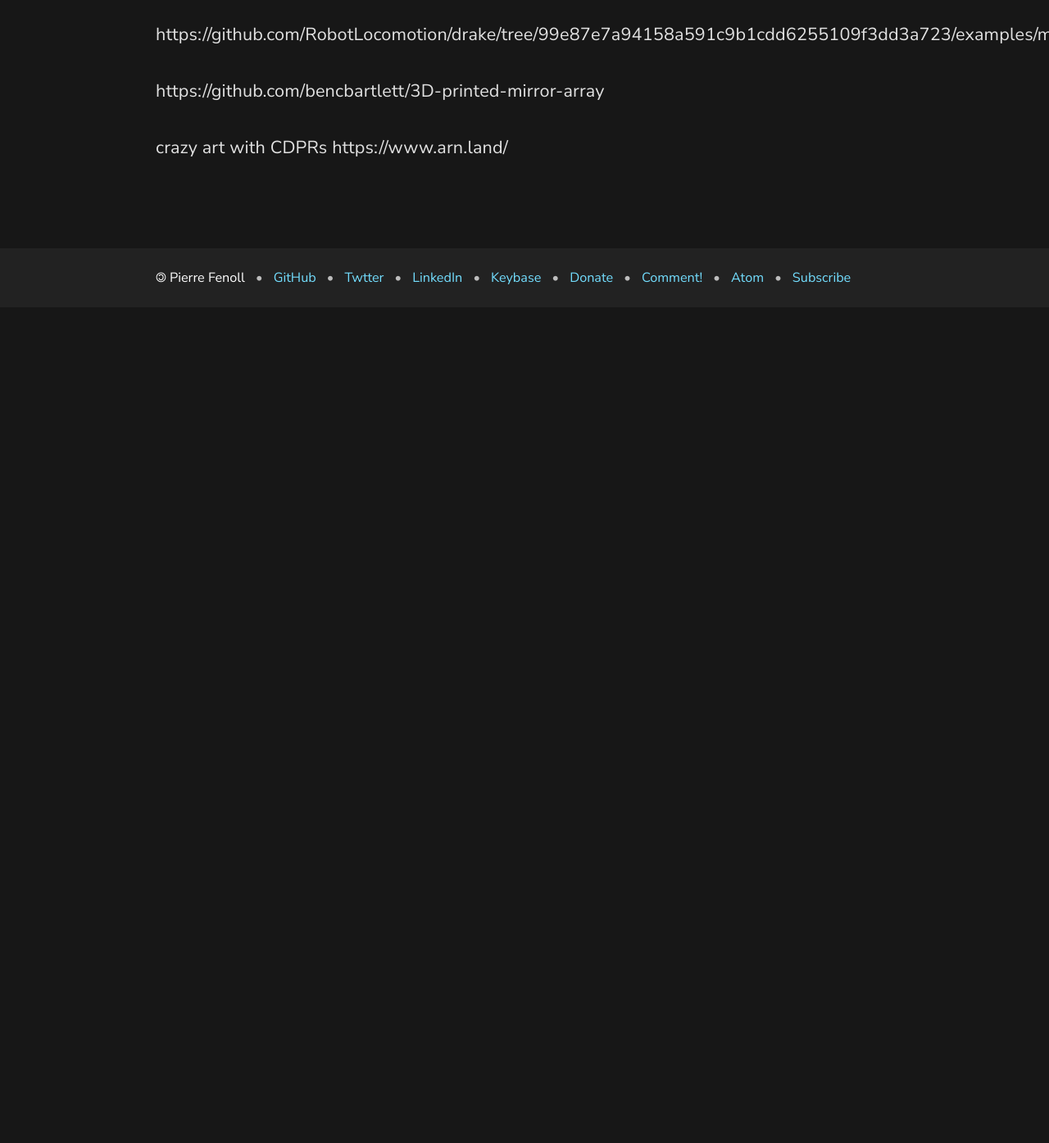
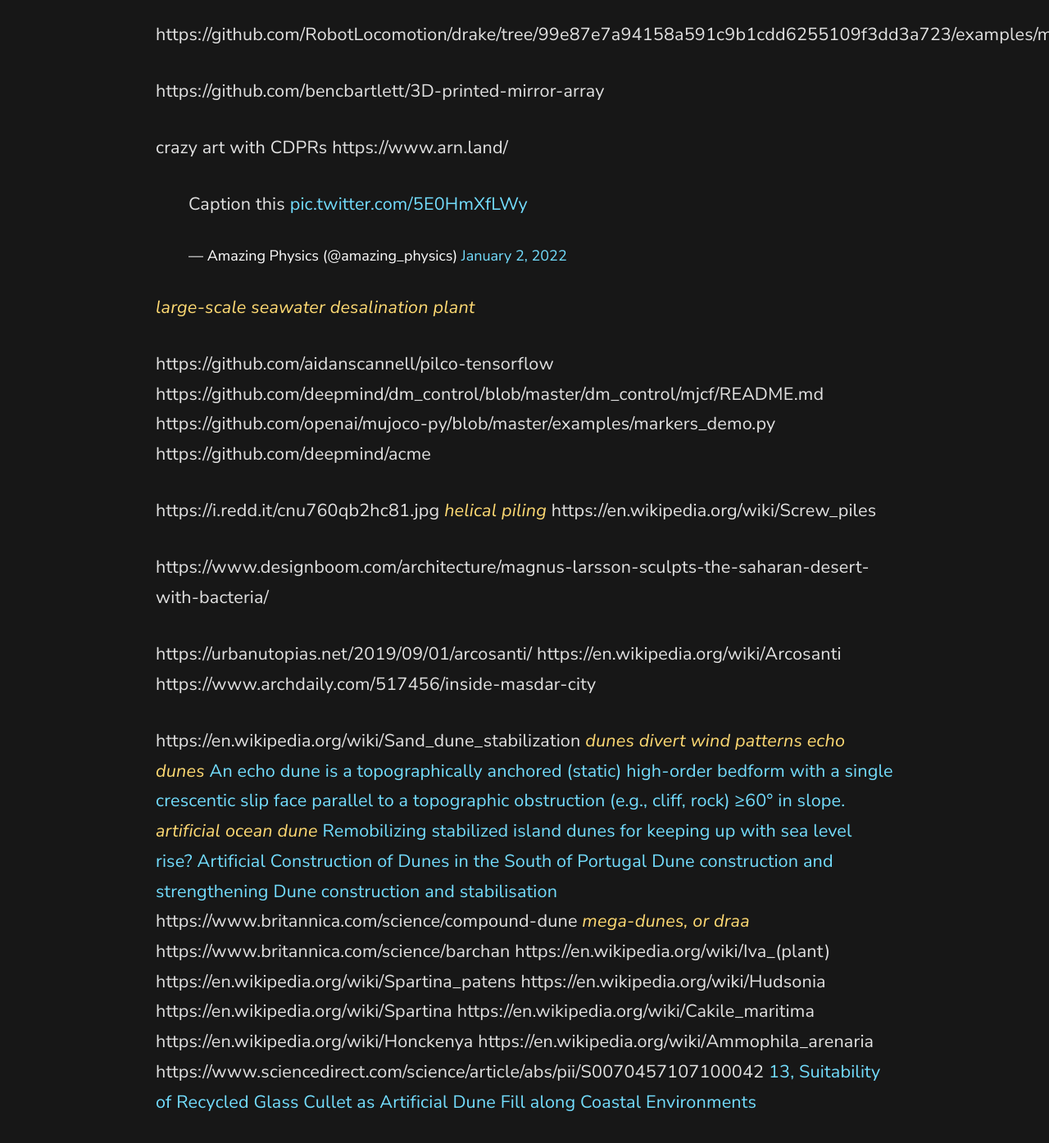
Before and after one commit to fenollp/fenollp.github.io, a Jekyll site: the page built from _posts/2021-09-12-solar-3d-printer.md, in a window 1280 px wide and 1400 px high, scrolled down 14885 px. Shown: the top 1395 px of the window at 82% size. Built offline with Jekyll 4.4.1, drawn with Linux system fonts in a browser that asks for light colours; comment, search, counter and statistics services are not loaded; before the commit the page ends 15260 px from its top, so only the background shows below that.

Commit message:
linx
Signed-off-by: Pierre Fenoll <pierrefenoll@gmail.com>

```diff
--- a/_posts/2021-09-12-solar-3d-printer.md
+++ b/_posts/2021-09-12-solar-3d-printer.md
@@ -358,3 +358,44 @@
 
 crazy art with CDPRs
 https://www.arn.land/
+
+<blockquote class="twitter-tweet" data-theme="dark"><p lang="en" dir="ltr">Caption this <a href="https://t.co/5E0HmXfLWy">pic.twitter.com/5E0HmXfLWy</a></p>&mdash; Amazing Physics (@amazing_physics) <a href="https://twitter.com/amazing_physics/status/1477505125006680064?ref_src=twsrc%5Etfw">January 2, 2022</a></blockquote> <script async src="https://platform.twitter.com/widgets.js" charset="utf-8"></script>
+
+*large-scale seawater desalination plant*
+
+https://github.com/aidanscannell/pilco-tensorflow
+https://github.com/deepmind/dm_control/blob/master/dm_control/mjcf/README.md
+https://github.com/openai/mujoco-py/blob/master/examples/markers_demo.py
+https://github.com/deepmind/acme
+
+https://i.redd.it/cnu760qb2hc81.jpg
+*helical piling*
+	https://en.wikipedia.org/wiki/Screw_piles
+
+https://www.designboom.com/architecture/magnus-larsson-sculpts-the-saharan-desert-with-bacteria/
+
+https://urbanutopias.net/2019/09/01/arcosanti/
+https://en.wikipedia.org/wiki/Arcosanti
+https://www.archdaily.com/517456/inside-masdar-city
+
+https://en.wikipedia.org/wiki/Sand_dune_stabilization
+*dunes divert wind patterns*
+	*echo dunes*
+		[An echo dune is a topographically anchored (static) high-order bedform with a single crescentic slip face parallel to a topographic obstruction (e.g., cliff, rock) ≥60° in slope.](https://link.springer.com/referenceworkentry/10.1007%2F978-1-4614-9213-9_134-1)
+*artificial ocean dune*
+[Remobilizing stabilized island dunes for keeping up with sea level rise?](https://link.springer.com/article/10.1007/s11852-019-00697-9)
+[Artificial Construction of Dunes in the South of Portugal](https://www.jstor.org/stable/4299434)
+[Dune construction and strengthening](https://climate-adapt.eea.europa.eu/metadata/adaptation-options/dune-construction-and-strengthening)
+[Dune construction and stabilisation](https://www.ctc-n.org/technology-library/protection-hard-engineering/dune-construction-and-stabilisation)
+https://www.britannica.com/science/compound-dune
+*mega-dunes, or draa*
+	https://www.britannica.com/science/barchan
+	https://en.wikipedia.org/wiki/Iva_(plant)
+	https://en.wikipedia.org/wiki/Spartina_patens
+	https://en.wikipedia.org/wiki/Hudsonia
+	https://en.wikipedia.org/wiki/Spartina
+	https://en.wikipedia.org/wiki/Cakile_maritima
+	https://en.wikipedia.org/wiki/Honckenya
+	https://en.wikipedia.org/wiki/Ammophila_arenaria
+https://www.sciencedirect.com/science/article/abs/pii/S0070457107100042
+[13, Suitability of Recycled Glass Cullet as Artificial Dune Fill along Coastal Environments](https://www.researchgate.net/publication/236962695_Suitability_of_Recycled_Glass_Cullet_as_Artificial_Dune_Fill_along_Coastal_Environments)
```
